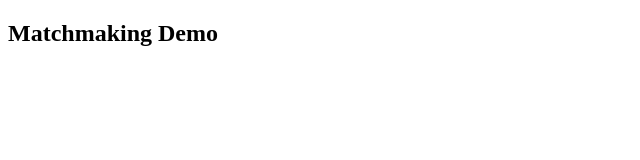
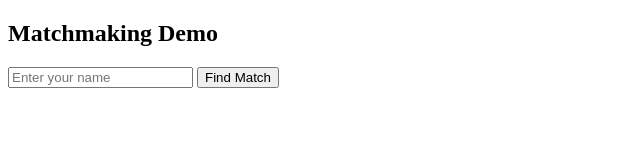
Before and after one commit to karntimaK/competitive-word-game, a plain HTML site: page client/index.html in a window 1280 px wide. Shown: the whole page, without its empty margins (0-640 px from the left). Drawn offline with nearby package versions, Linux system fonts and the light colour scheme.

Commit message:
Update index.html
add
* username input
* find match button

```diff
--- a/client/index.html
+++ b/client/index.html
@@ -3,8 +3,11 @@
 <head>
   <meta charset="UTF-8">
   <title>Matchmaking Demo</title>
+  <script src="https://cdn.socket.io/4.7.2/socket.io.min.js"></script>
 </head>
 <body>
   <h2>Matchmaking Demo</h2>
+  <input id="username" placeholder="Enter your name">
+  <button onclick="findMatch()">Find Match</button>
 </body>
 </html>
```
